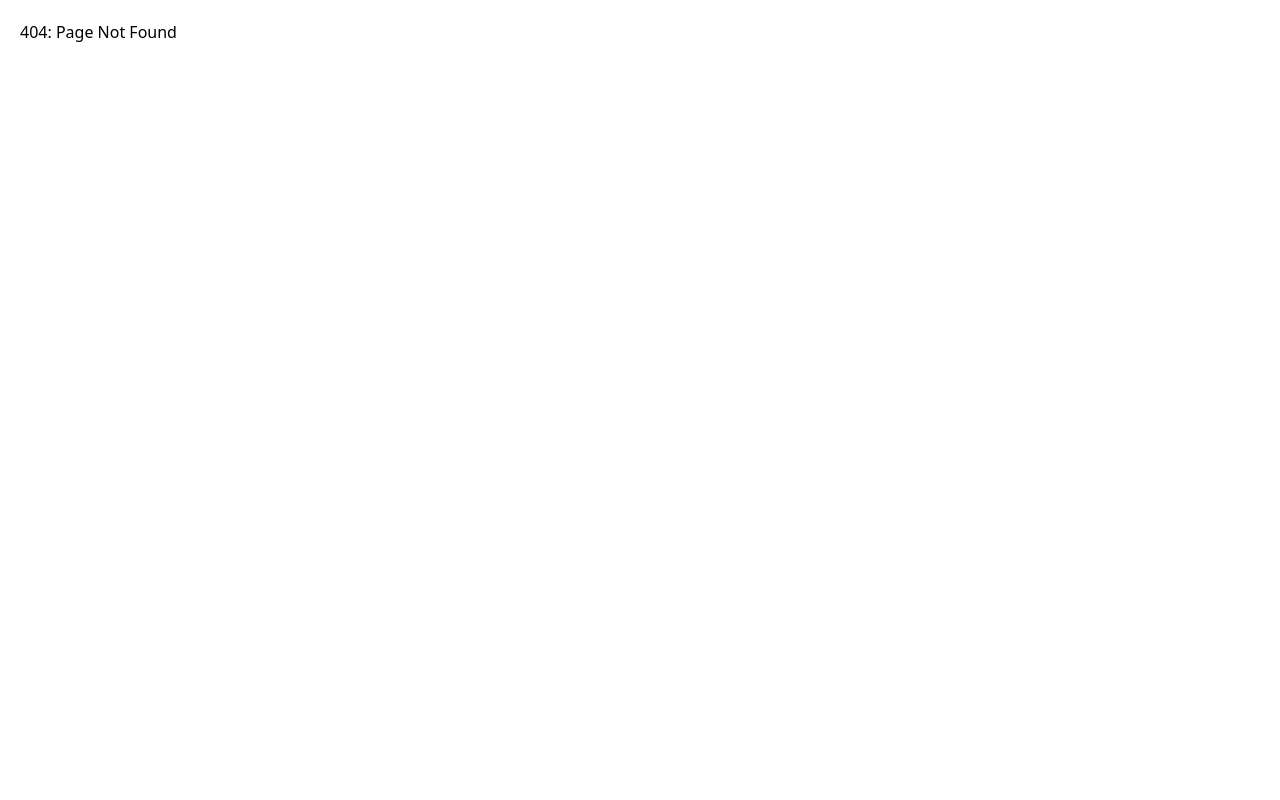
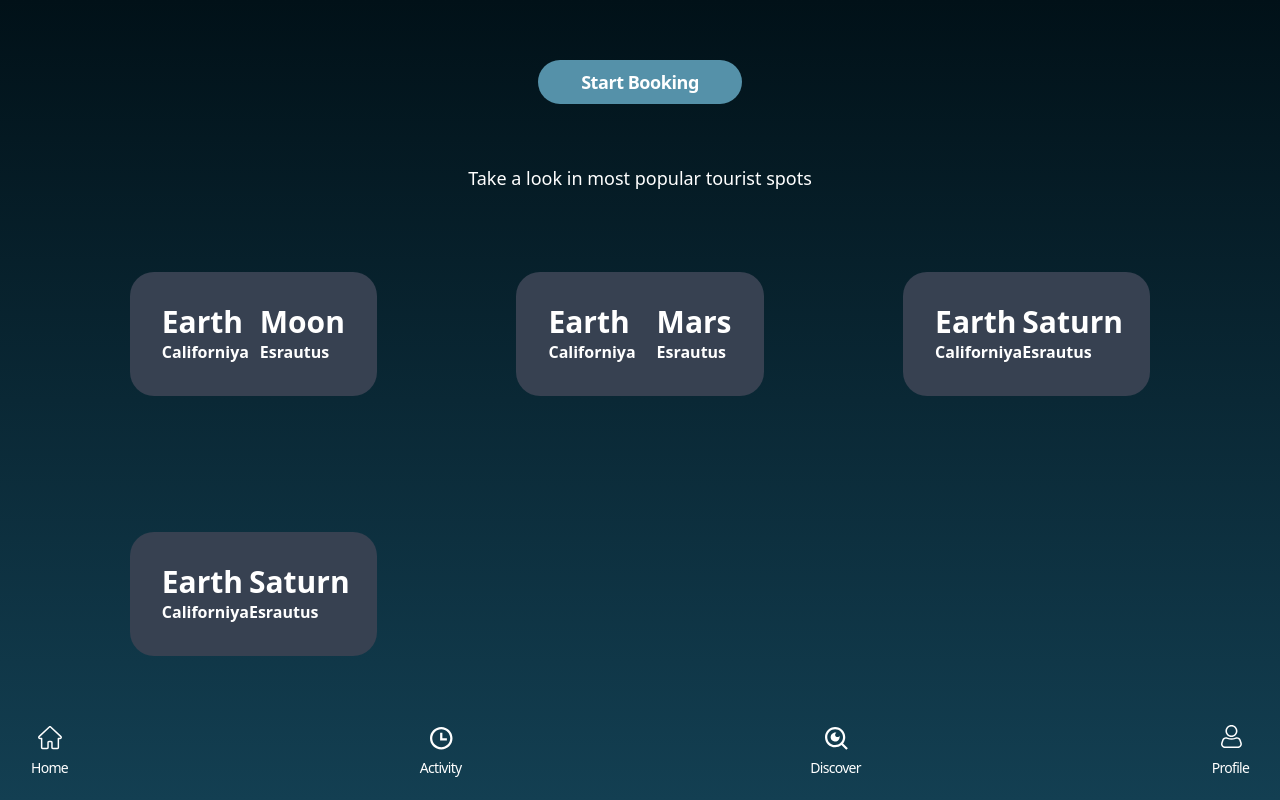
Before and after one commit to Dataavengers/Dataavengers_Orbitgo, a React (Create React App) app in the folder client/: page /startbooking in a window 1280 px wide. Before the commit this address had no page. Built offline with nearby package versions, Linux system fonts and the light colour scheme.

Commit message:
feat: add start booking page

```diff
--- a/client/src/App.js
+++ b/client/src/App.js
@@ -10,8 +10,9 @@ import UpdateUsername from './pages/UpdateUsername';
 import UpdateName from './pages/UpdateName';
 import UpdatePassword from './pages/UpdatePassword';
 import Discover from './pages/Discover';
+import Activity from './pages/Activity';
 import Booking from './pages/Booking';
-import Activity from './pages/Activity';
+import StartBooking from './pages/StartBooking'
 
 const App = () => {
   return (
@@ -28,8 +29,9 @@ const App = () => {
           <Route path="/updatename" element={<UpdateName />} />
           <Route path="/updatepass" element={<UpdatePassword />} />
           <Route path="/discover" element={<Discover />} />
+          <Route path="/activity" element={<Activity />} />
           <Route path="/booking" element={<Booking />} />
-          <Route path="/activity" element={<Activity />} />
+          <Route path="/startbooking" element={<StartBooking />} />
 
           <Route path="*" element={<NoMatch />} />
         </Routes>
--- a/client/src/pages/Activity.js
+++ b/client/src/pages/Activity.js
@@ -1,6 +1,5 @@
 import React from 'react';
 import BottomNavBar from '../components/molecules/BottomNavBar';
-// import Button from '../components/atoms/Button';
 
 
 const Activity = () => {
--- /dev/null
+++ b/client/src/pages/StartBooking.js
@@ -0,0 +1,87 @@
+import React from 'react';
+import BottomNavBar from '../components/molecules/BottomNavBar';
+import Button from '../components/atoms/Button';
+import { useNavigate } from 'react-router-dom';
+
+const StartBooking = () => {
+
+    const navigate = useNavigate()
+
+    return (
+        < >
+            <div className='place-items-center h-screen w-full flex flex-col justify-between py-5 px-7 bg-gradient-to-b from-[#011118] to-[#133F52] ' >
+
+                <div className='w-1/5 flex flex-row p-5 justify-center place-items-center text-white text-3xl'>
+                    <Button btnName={"Start Booking"} onClickButton={() => navigate('/booking')} />
+                </div>
+                <div className='w-1/3 flex flex-row p-5 justify-center place-items-center text-white text-3xl'>
+                    <div className='text-white text-lg'> <p>Take a look in most popular tourist spots</p> </div>
+                </div>
+
+                <div className='h-3/4 w-full px-10 grid grid-cols-3 gap-4 justify-between place-items-center'>
+
+                    <div className=' w-2/3 bg-gray-700 text-white font-semibold p-5  rounded-3xl '>
+                        <div className='p-3 flex flex-row justify-between '>
+                            <div >
+                                <p className='text-3xl font-bold'>Earth</p>
+                                <p>Californiya</p>
+                            </div>
+                            <div>
+                                <p className='text-3xl font-bold'>Moon</p>
+                                <p>Esrautus</p>
+                            </div>
+                        </div>
+                    </div>
+
+                    <div className=' w-2/3 bg-gray-700 text-white font-semibold p-5  rounded-3xl '>
+                        <div className='p-3 flex flex-row justify-between '>
+                            <div >
+                                <p className='text-3xl font-bold'>Earth</p>
+                                <p>Californiya</p>
+                            </div>
+                            <div>
+                                <p className='text-3xl font-bold'>Mars</p>
+                                <p>Esrautus</p>
+                            </div>
+                        </div>
+                    </div>
+
+                    <div className=' w-2/3 bg-gray-700 text-white font-semibold p-5  rounded-3xl '>
+                        <div className='p-3 flex flex-row justify-between '>
+                            <div >
+                                <p className='text-3xl font-bold'>Earth</p>
+                                <p>Californiya</p>
+                            </div>
+                            <div>
+                                <p className='text-3xl font-bold'>Saturn</p>
+                                <p>Esrautus</p>
+                            </div>
+                        </div>
+
+                    </div>
+
+                    <div className=' w-2/3 bg-gray-700 text-white font-semibold p-5  rounded-3xl '>
+                        <div className='p-3 flex flex-row justify-between'>
+                            <div >
+                                <p className='text-3xl font-bold'>Earth</p>
+                                <p>Californiya</p>
+                            </div>
+                            <div>
+                                <p className='text-3xl font-bold'>Saturn</p>
+                                <p>Esrautus</p>
+                            </div>
+                        </div>
+
+                    </div>
+
+                </div>
+
+                <div className='w-full h-fit p-0' >
+                    <BottomNavBar />
+                </div>
+            </div >
+        </>
+    );
+};
+
+export default StartBooking;
```
